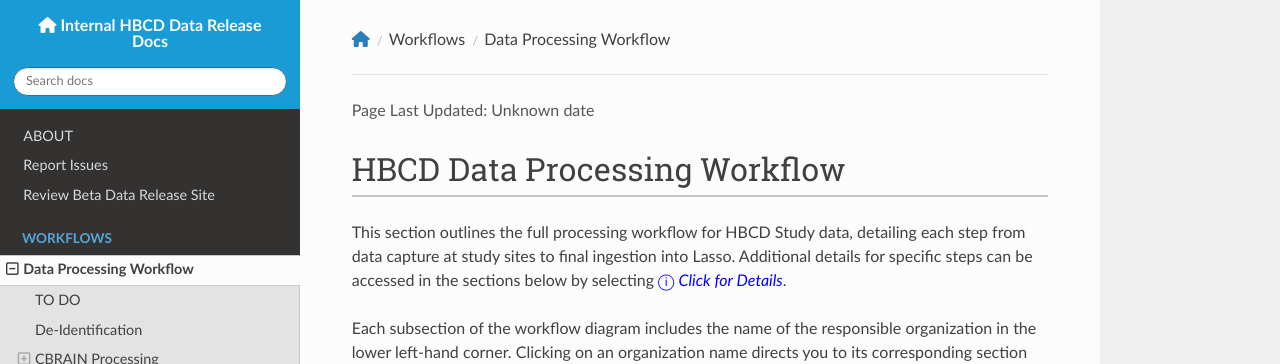
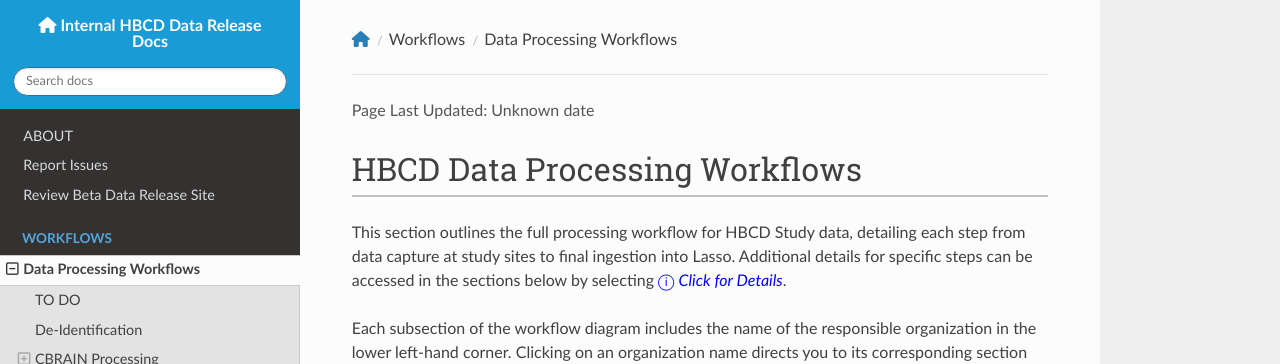
Before and after one commit to DCAN-Labs/hbcd-docs-internal, an MkDocs documentation site: the page built from docs/workflows/imageprocworkflows.md, in a window 1280 px wide and 900 px high. Shown: the top 364 px of the window. Built offline with MkDocs 1.6.1, drawn with Linux system fonts in a browser that asks for light colours; nearby versions of some CDN libraries.

Commit message:
update WF

```diff
--- a/docs/workflows/imageprocworkflows.md
+++ b/docs/workflows/imageprocworkflows.md
@@ -1,4 +1,4 @@
-# HBCD Data Processing Workflow
+# HBCD Data Processing Workflows
 <p>This section outlines the full processing workflow for HBCD Study data, detailing each step from data capture at study sites to final ingestion into Lasso. Additional details for specific steps can be accessed in the sections below by selecting <span class="blue-text">ⓘ <i>Click for Details</i></span>.</p>
 
 Each subsection of the workflow diagram includes the name of the responsible organization in the lower left-hand corner. Clicking on an organization name directs you to its corresponding section on the [Org Charts](../orgcharts.md) page, where you can find more information about that organization's role in the HBCD Study and its team members.
@@ -9,7 +9,7 @@
 - Add missing s3 bucket names and server names: CDNI BrainSwipes Bucket
 - Clarify final de-ID steps
 
-<object type="image/svg+xml" data="../WF_nocopy.svg" width="100%"></object>
+<object type="image/svg+xml" data="../WF.svg" width="100%"></object>
 
 <p>
 <div id="s3-paths" class="table-banner" onclick="toggleCollapse(this)">
--- a/mkdocs.yml
+++ b/mkdocs.yml
@@ -61,7 +61,7 @@
   - Report Issues: internal/reportissues.md
   - Review Beta Data Release Site: internal/beta_release_site_review.md
   - Workflows:
-    - Data Processing Workflow: workflows/imageprocworkflows.md
+    - Data Processing Workflows: workflows/imageprocworkflows.md
     - S3 Buckets: workflows/s3.md
   - CHANGE LOG:
     - Pending & Upcoming Updates: changelog/pending.md
```
Also changed, not shown: docs/workflows/WF.svg (added), docs/workflows/WF_nocopy.svg (deleted).
